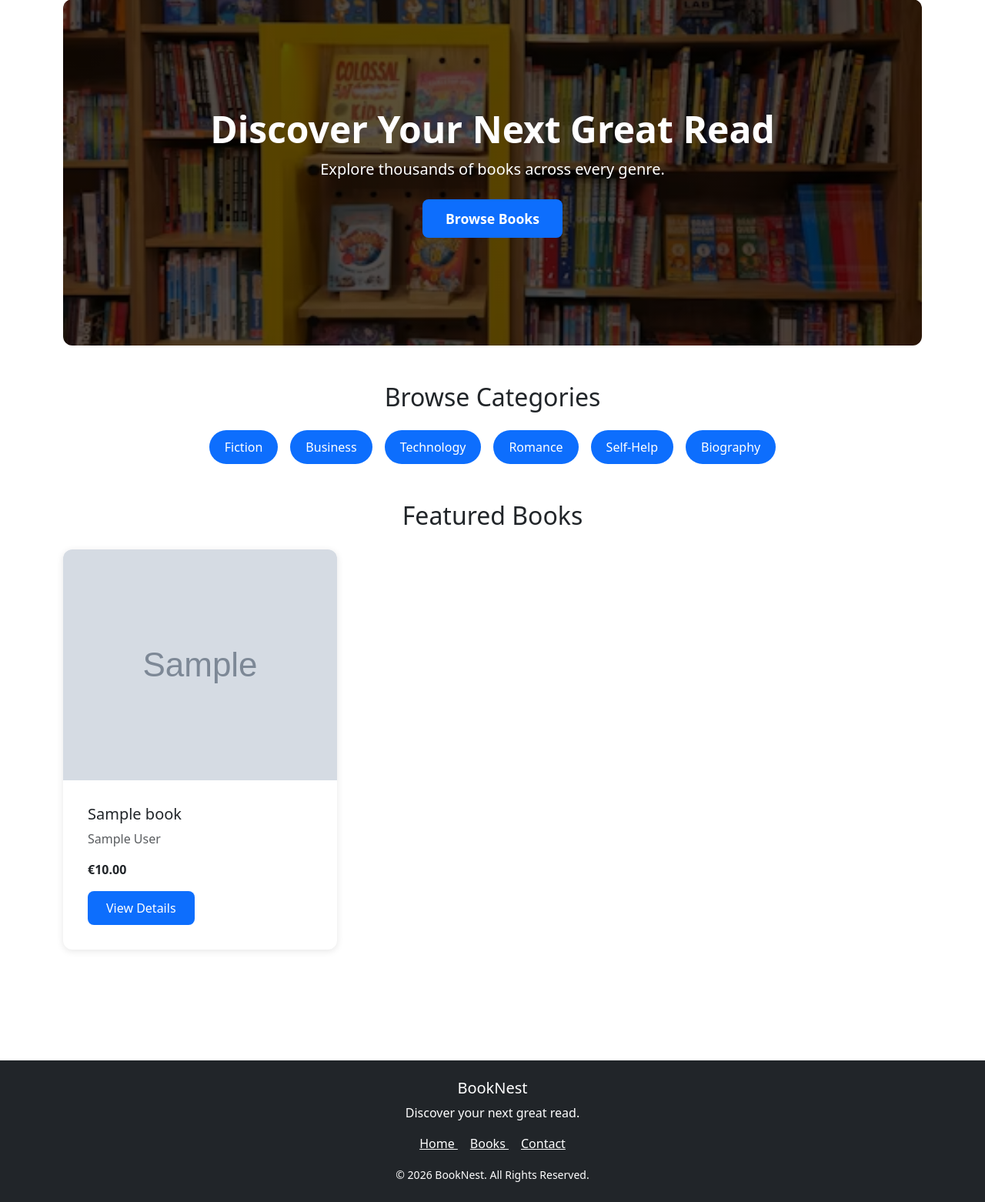
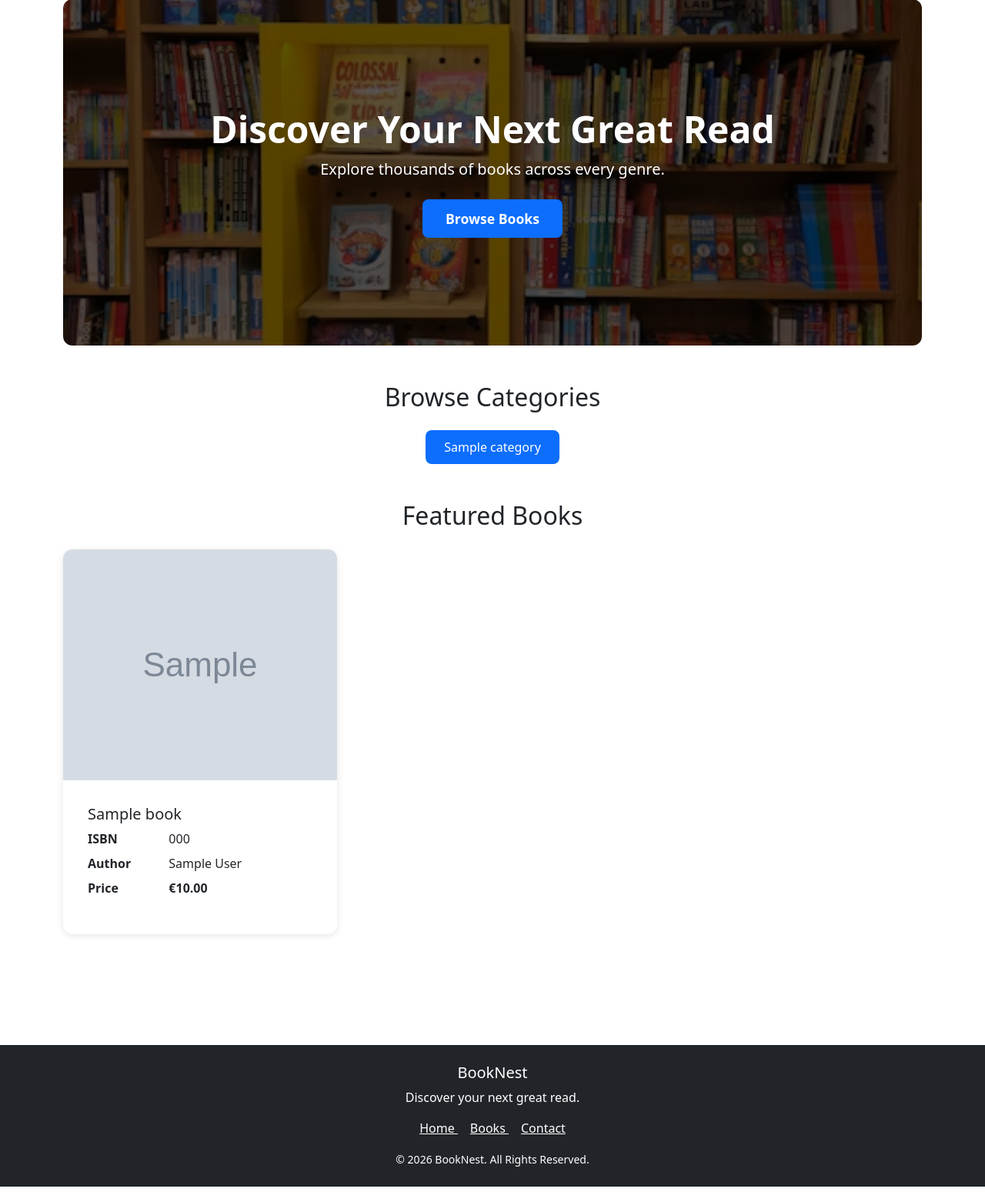
Before and after one commit to v-amna/booknest, a Django app: page / in a window 1280 px wide. Shown: the part 87-1649 px from the top of the page at 77% size. Run offline with Django 5.2, Linux system fonts and the light colour scheme; tables that the repository leaves empty hold one stand-in row (values such as "Sample post"); grey boxes marked "Sample" are stand-in pictures; some libraries are stand-ins or nearby versions.

Commit message:
Add categories on home page

```diff
--- a/books/templates/books/book_list.html
+++ b/books/templates/books/book_list.html
@@ -78,7 +78,7 @@
                         <div class="card-body">
 
                             <a class="text-decoration-none link-dark" href="{% url 'book_detail' book.id %}">
-                                <p class="h5 card-title"> {{ book.title }} </p>
+                                <p class="h5 card-title text-truncate"> {{ book.title }} </p>
                             </a>
                             <dl class="row mb-3">
                                 <dt class="col-4 fs-6">ISBN</dt>
--- a/home/templates/home/index.html
+++ b/home/templates/home/index.html
@@ -6,22 +6,15 @@
 
     <!-- Hero Section -->
     <section class="hero-banner text-center">
-
         <div class="hero-content">
-
             <h1>Discover Your Next Great Read</h1>
-
-        <p class="lead">
-            Explore thousands of books across every genre.
-        </p>
-
+            <p class="lead"> Explore thousands of books across every
+                genre. </p>
             <a href="{% url 'books' %}"
                class="btn btn-primary btn-lg">
                 Browse Books
             </a>
-
         </div>
-
     </section>
 
     <!-- Categories -->
@@ -30,16 +23,12 @@
         <h2 class="text-center mb-4">
             Browse Categories
         </h2>
-
         <div class="category-list">
-
-        <span class="category-badge">Fiction</span>
-        <span class="category-badge">Business</span>
-        <span class="category-badge">Technology</span>
-        <span class="category-badge">Romance</span>
-        <span class="category-badge">Self-Help</span>
-        <span class="category-badge">Biography</span>
-
+            {% for category in categories %}
+                <a class="btn  btn-primary" href="{% url 'books' %}?category={{ category.name }}">
+                    {{ category.name }}
+                </a>
+            {% endfor %}
         </div>
 
     </section>
@@ -47,52 +36,42 @@
     <!-- Featured Books -->
     <section class="featured-books">
 
-    <h2 class="text-center mb-4">
-        Featured Books
-    </h2>
-
+        <h2 class="text-center mb-4"> Featured Books </h2>
 
         <div class="row">
 
             {% for book in featured_books %}
 
                 <div class="col-md-4 mb-4">
-
                     <div class="card h-100 book-card">
 
+                        <a href="{% url 'book_detail' book.id %}">
                             {% if book.cover_image %}
                                 <img src="{{ book.cover_image.url }}"
                                      class="card-img-top book-card-image"
                                      alt="{{ book.title }}">
                             {% endif %}
+                        </a>
 
                         <div class="card-body">
-
-                        <h5>{{ book.title }}</h5>
-
-                        <p class="text-muted">
-                            {{ book.author }}
-                        </p>
-
-                        <p class="fw-bold">
-                            €{{ book.price }}
-                        </p>
-
-                        <a href="{% url 'book_detail' book.id %}"
-                           class="btn btn-primary">
-                            View Details
+                            <a class="text-decoration-none link-dark"
+                               href="{% url 'book_detail' book.id %}">
+                                <p class="h5">{{ book.title }}</p>
                             </a>
-
+                            <dl class="row mb-3">
+                                <dt class="col-4 fs-6">ISBN</dt>
+                                <dd class="col-8 fs-6">{{ book.isbn }}</dd>
+                                <dt class="col-4 fs-6">Author</dt>
+                                <dd class="col-8 fs-6">{{ book.author }}</dd>
+                                <dt class="col-4">Price</dt>
+                                <dd class="col-8 fw-bold mb-0">€{{ book.price }}</dd>
+                            </dl>
                         </div>
-
                     </div>
-
                 </div>
 
             {% endfor %}
-
         </div>
-
 
     </section>
 
--- a/home/views.py
+++ b/home/views.py
@@ -1,5 +1,6 @@
 from django.shortcuts import render
-from books.models import Book
+from books.models import Book, Category
+
 
 # Create your views here.
 def index(request):
@@ -7,5 +8,6 @@ def index(request):
 
     context = {
         'featured_books': featured_books,
+        'categories': Category.objects.all(),
     }
     return render(request, 'home/index.html', context)
```
Lines whose indentation alone changed are shown as unchanged.
